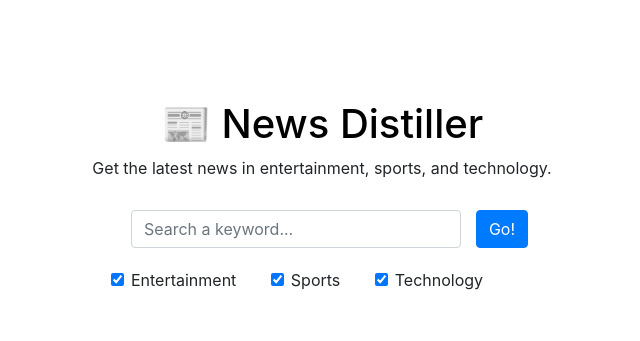
After one commit to AliceYeh12/news-distiller, a Flask app: template templates/layout.html in a window 1280 px wide. The commit adds this page. Shown: the top 341 px of the page, without its empty margins (318-958 px from the left). Run offline with Flask 2, Linux system fonts and the light colour scheme; the template is opened without the code that fills it: most values are stand-ins (such as "Sample title", 1, 10 or a date in 2020).

Commit message:
Migrate app

```diff
--- a/app.py
+++ b/app.py
@@ -1,12 +1,29 @@
 import os
 from flask import Flask, render_template, request, redirect, url_for, session
+from dotenv import load_dotenv
+from model import rand_headlines, fetch_results
 
 app = Flask(__name__)
+load_dotenv()
+api_key = os.getenv("API_KEY")
 
 @app.route('/')
 @app.route('/index')
 def index():
-    return render_template("index.html")
+    current = rand_headlines(api_key)
+    return render_template("index.html", title="Homepage", headlines=current)
+
+@app.route('/search', methods=["GET", "POST"])
+def results():
+    topics = []
+    if "entertainment-box" in request.form:
+        topics.append("entertainment")
+    if "sports-box" in request.form:
+        topics.append("sports")
+    if "tech-box" in request.form:
+        topics.append("technology")
+    results = fetch_results(topics, request.form['query'], api_key)
+    return render_template('search.html', query=request.form['query'], results=results, title="Search Results")
 
 if __name__ == '__main__':
     app.run()
--- a/requirements.txt
+++ b/requirements.txt
@@ -1,7 +1,13 @@
+certifi==2020.6.20
+chardet==3.0.4
 click==7.1.2
 Flask==1.1.2
 gunicorn==20.0.4
+idna==2.10
 itsdangerous==1.1.0
 Jinja2==2.11.2
 MarkupSafe==1.1.1
+python-dotenv==0.15.0
+requests==2.24.0
+urllib3==1.25.11
 Werkzeug==1.0.1
--- /dev/null
+++ b/static/css/styles.css
@@ -0,0 +1,44 @@
+body {
+    margin: 100px;
+}
+
+a:hover {
+    text-decoration: none;
+}
+
+.logo {
+    text-decoration: none;
+    color: black;
+}
+
+.search-home {
+    text-align: center;
+}
+
+.search-area {
+    margin: 30px 0px 20px 0px;
+    display: flex;
+    justify-content: center;
+}
+
+.form-check-label {
+    margin: 0px 50px 50px 0px;
+}
+
+.headline-img {
+    margin-bottom: 15px;
+}
+
+.result-header {
+    margin-bottom: 20px;
+    opacity: 80%;
+}
+
+.result-img {
+    width: 100%;
+}
+
+.no-results {
+    text-align: center;
+    margin: 50px;
+}
--- /dev/null
+++ b/templates/layout.html
@@ -0,0 +1,45 @@
+<!DOCTYPE html>
+<html>
+    <head>
+        <title>{{ title }}</title>
+        <link rel="shortcut icon" href="/static/assets/favicon.ico" type="image/x-icon">
+        <link rel="icon" href="/static/assets/favicon.ico" type="image/x-icon">
+        <link rel="stylesheet" href="https://cdn.jsdelivr.net/npm/bootstrap@4.5.3/dist/css/bootstrap.min.css" integrity="sha384-TX8t27EcRE3e/ihU7zmQxVncDAy5uIKz4rEkgIXeMed4M0jlfIDPvg6uqKI2xXr2" crossorigin="anonymous">
+        <link rel="stylesheet" defertype="text/css" href="/static/css/styles.css">
+    </head>
+    <body>
+        <div class="search-home">
+            <h1><a href="/" class="logo">&#128240 News Distiller</a></h1>
+            <p>Get the latest news in entertainment, sports, and technology.</p>
+            <div class="content-section-a">
+                <form method="post" action="/search">
+                    <div class="row search-area">
+                        <div class="col-4 search-bar">
+                            <input type="text" class="form-control" name="query" placeholder="Search a keyword..."/>
+                        </div>
+                        <div class="search-btn">
+                            <input type="submit" class="btn btn-primary" value="Go!"/>
+                        </div>
+                    </div>
+                    <div class="categories-check">
+                        <div class="form-check">
+                            <input class="form-check-input" type="checkbox" value="" name="entertainment-box" checked>
+                            <label class="form-check-label" for="entertainment-box">
+                                Entertainment
+                            </label>
+                            <input class="form-check-input" type="checkbox" value="" name="sports-box" checked>
+                            <label class="form-check-label" for="sports-box">
+                                Sports
+                            </label>
+                            <input class="form-check-input" type="checkbox" value="" name="tech-box" checked>
+                            <label class="form-check-label" for="tech-box">
+                                Technology
+                            </label>
+                        </div>
+                    </div>
+                </form>
+            </div>
+        </div>
+        {% block content %}{% endblock %}
+    </body>
+</html>
```
Also changed, not shown: model.py (added, +34 -0 lines), templates/index.html (+25 -9 lines), templates/search.html (added, +38 -0 lines), static/assets/favicon.ico (added), 1 other file.
